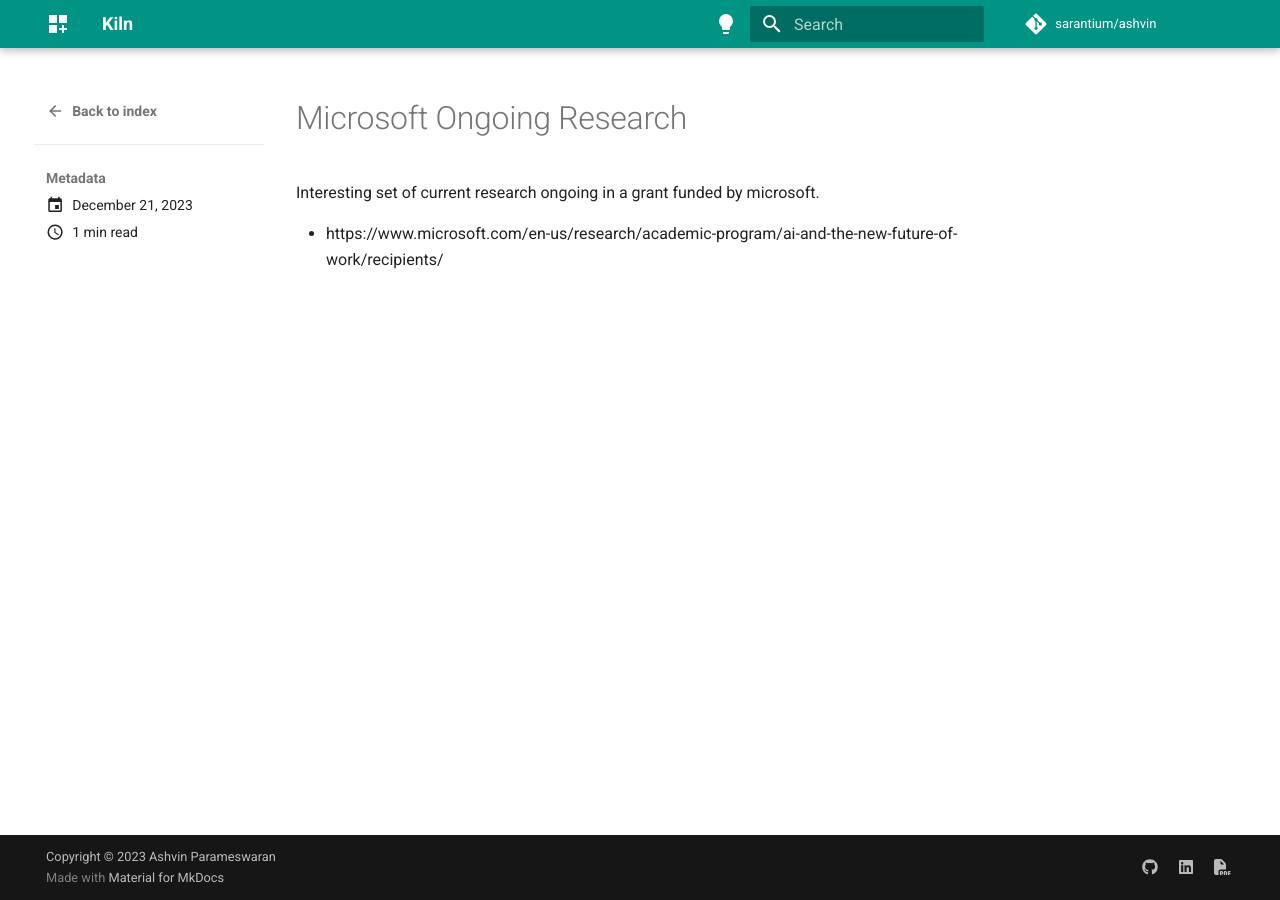
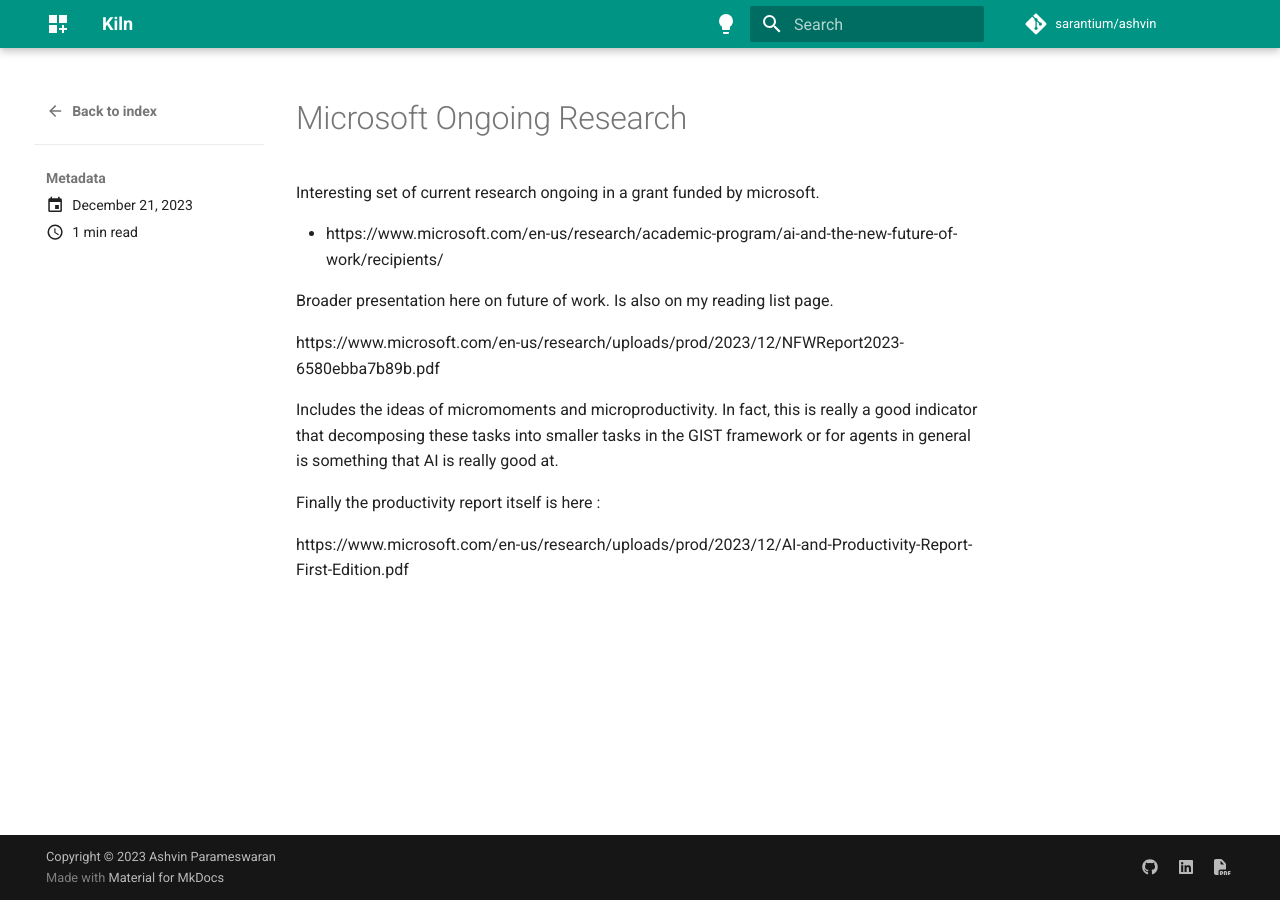
Before and after one commit to sarantium/ashvin, an MkDocs documentation site: the page built from docs/blog/posts/2023-12-21.md, in a window 1280 px wide. Built offline with MkDocs 1.6.1 and Material for MkDocs 9.7.7, drawn with Linux system fonts in a browser that asks for light colours; comment, search, counter and statistics services are not loaded.

Commit message:
update: more papers

```diff
--- a/docs/blog/posts/2023-12-21.md
+++ b/docs/blog/posts/2023-12-21.md
@@ -3,8 +3,22 @@
 date: 2023-12-21
 tags:
   - research
+  - GIST
+  - micromoments
+  - microproductivity
+  - productivity
 ---
 
 Interesting set of current research ongoing in a grant funded by microsoft.
 
 - https://www.microsoft.com/en-us/research/academic-program/ai-and-the-new-future-of-work/recipients/
+
+Broader presentation here on future of work. Is also on my reading list page.
+
+https://www.microsoft.com/en-us/research/uploads/prod/2023/12/NFWReport2023-6580ebba7b89b.pdf
+
+Includes the ideas of micromoments and microproductivity. In fact, this is really a good indicator that decomposing these tasks into smaller tasks in the GIST framework or for agents in general is something that AI is really good at.
+
+Finally the productivity report itself is here :
+
+https://www.microsoft.com/en-us/research/uploads/prod/2023/12/AI-and-Productivity-Report-First-Edition.pdf
--- a/mkdocs.yml
+++ b/mkdocs.yml
@@ -108,6 +108,7 @@
   - Twins and Agents: README.md
   - Loops and Documents: concepts.md
   - Creativity and Productivity: creativity.md
+  - State of AI 2024: stateofai2024.md
   - Books and Papers: research.md
   - Dreams and Hallucinations: blog
   - Archive: blog/archive/2023
```
Also changed, not shown: docs/research.md (+13 -9 lines), docs/stateofai2024.md (added, +19 -0 lines).
